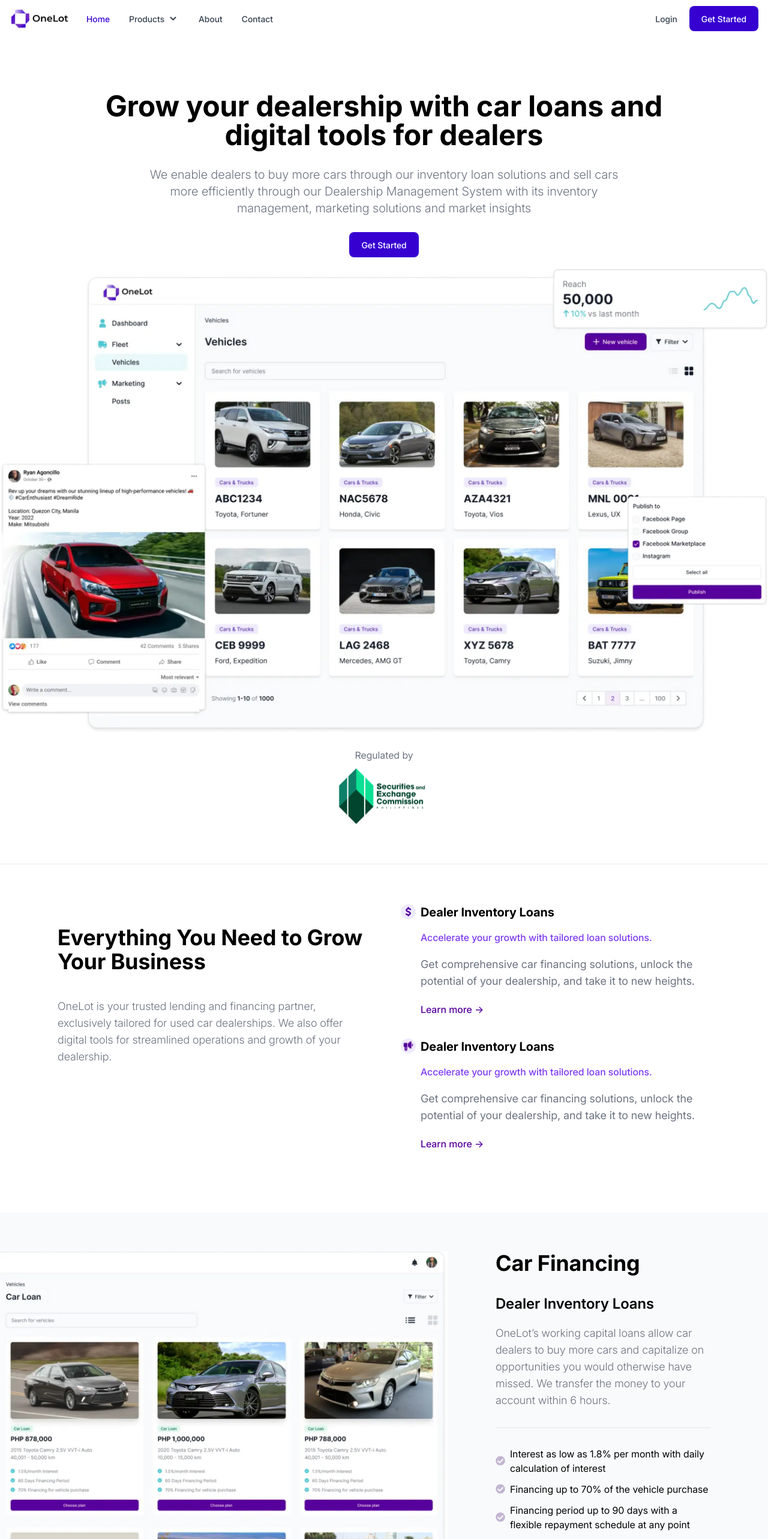
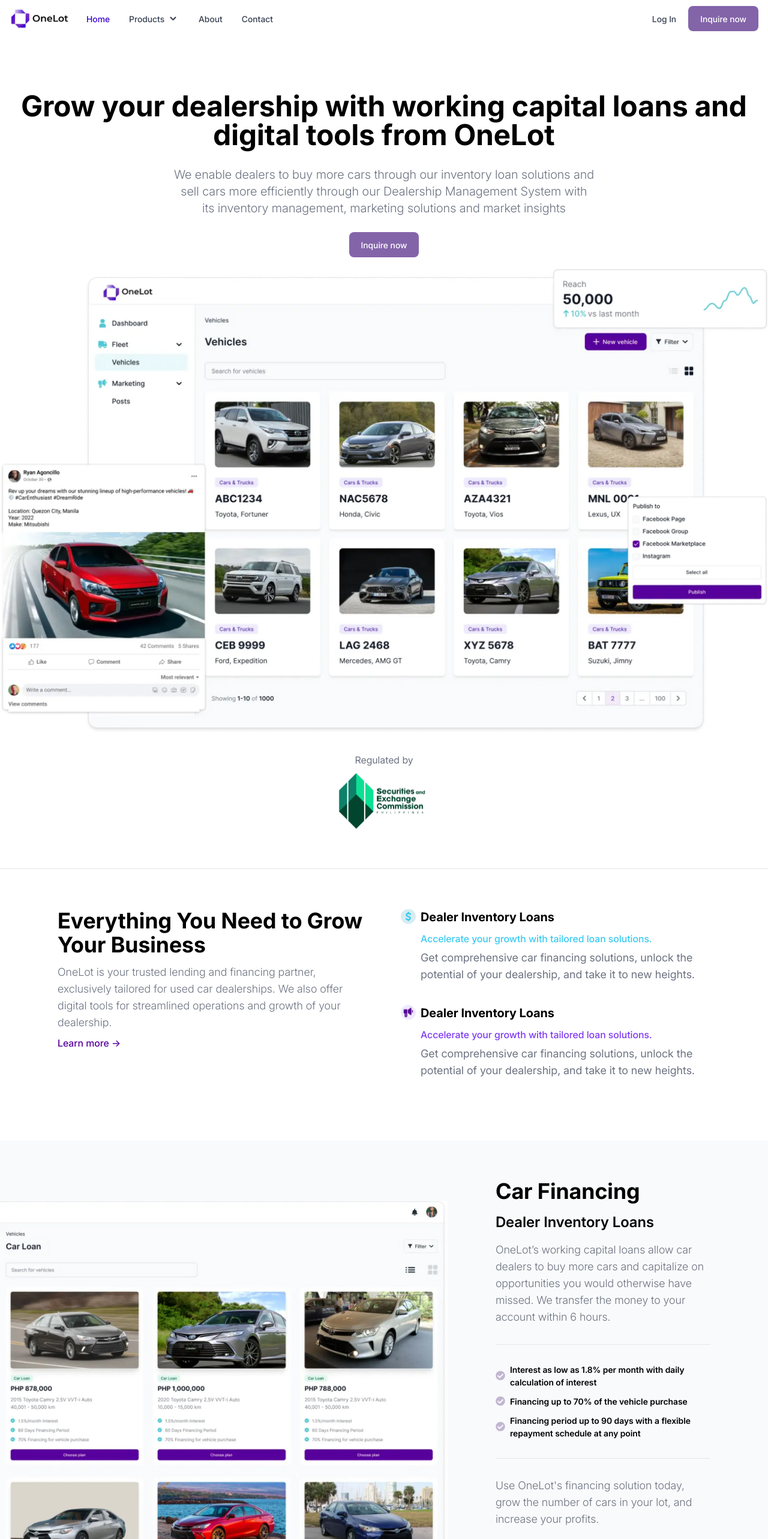
Before and after one commit to Tausif4171/onelot-assignment, a Next.js app: page / in a window 1280 px wide. Shown: the top 2566 px of the page at 60% size. Built offline with nearby package versions, Linux system fonts and the light colour scheme.

Commit message:
ui update ✅

```diff
--- a/app/components/BusinessGrowth.tsx
+++ b/app/components/BusinessGrowth.tsx
@@ -10,7 +10,7 @@
   title: string;
   subtitle: string;
   description: string;
-  buttonText: string;
+  isFirst: boolean; // New prop to indicate if it's the first card
 }
 
 const BusinessCard: React.FC<BusinessCardProps> = ({
@@ -18,30 +18,31 @@
   title,
   subtitle,
   description,
-  buttonText,
+  isFirst, // Use this to determine the text color
 }) => {
   return (
     <div className="flex items-start gap-x-2 mb-9">
       <Image alt={title} src={imageSrc} />
       <div>
-        <h2 className="font-bold text-lg md:text-xl mb-[18px] md:mb-4">
+        <h2 className="font-bold text-lg md:text-xl mb-[18px] md:mb-[10px]">
           {title}
         </h2>
-        <h3 className="font-medium text-base text-[#7E3AF2] mb-5 md:mb-[19px]">
+        <h3
+          className={`font-medium text-base ${
+            isFirst ? "text-[#3acaf2]" : "text-[#7E3AF2]"
+          } mb-5 md:mb-[6px]`}
+        >
           {subtitle}
         </h3>
-        <p className="font-normal text-sm md:text-lg text-[#6B7280] mb-[19px] md:mb-[21px]">
+        <p className="font-normal text-sm md:text-lg text-[#6B7280]">
           {description}
         </p>
-        <button className="font-medium text-base text-[#57009C]">
-          {buttonText} {"->"}
-        </button>
       </div>
     </div>
   );
 };
 
-export const BusinessGrowth = () => {
+export const BusinessGrowth: React.FC = () => {
   const businessData = [
     {
       imageSrc: dollar,
@@ -49,7 +50,6 @@
       subtitle: "Accelerate your growth with tailored loan solutions.",
       description:
         "Get comprehensive car financing solutions, unlock the potential of your dealership, and take it to new heights.",
-      buttonText: "Learn more",
     },
     {
       imageSrc: noise,
@@ -57,36 +57,38 @@
       subtitle: "Accelerate your growth with tailored loan solutions.",
       description:
         "Get comprehensive car financing solutions, unlock the potential of your dealership, and take it to new heights.",
-      buttonText: "Learn more",
     },
   ];
 
   return (
-    <div className=" flex justify-center pt-[66px] pb-[67px] px-4 md:px-24 border-t border-[#E5E7EB]">
+    <div className="flex justify-center pt-[66px] pb-[67px] px-4 md:px-24 border-t border-[#E5E7EB]">
       <div className="grid md:grid-cols-2 gap-[27px] md:gap-14 max-w-[1440px]">
         <div>
-          <div className="mb-[19px] md:mb-[41px] md:mt-9">
+          <div className="mb-[19px] md:mb-3 ">
             <Heading
               text="Everything You Need to Grow Your Business"
               size="md"
             />
           </div>
           <Description
-            text=" OneLot is your trusted lending and financing partner, exclusively
+            text="OneLot is your trusted lending and financing partner, exclusively
             tailored for used car dealerships. We also offer digital tools for
             streamlined operations and growth of your dealership."
             size="md"
           />
+          <button className="font-medium text-base text-[#57009C] mt-2">
+            Learn more {"->"}
+          </button>
         </div>
         <div>
           {businessData.map((data, index) => (
             <BusinessCard
-              key={index}
+              key={index} // Only pass the key here, not as a prop
               imageSrc={data.imageSrc}
               title={data.title}
               subtitle={data.subtitle}
               description={data.description}
-              buttonText={data.buttonText}
+              isFirst={index === 0} // Pass `isFirst` based on index
             />
           ))}
         </div>
--- a/app/components/CarFinancing.tsx
+++ b/app/components/CarFinancing.tsx
@@ -12,15 +12,15 @@
       <div className="flex md:flex-row flex-col-reverse gap-x-20 gap-y-4 max-w-[1440px] py-8 md:py-16 pl-4 md:pl-0 pr-4 md:pr-24">
         <Image
           // className=" w-[214px] h-[175px] md:w-[800px] md:h-[652px]"
-          className=" w-[60%] md:w-[63%] object-cover h-fit"
+          className=" mt-0 md:mt-9 md:w-[63%] object-cover h-fit"
           alt="carFinancing"
           src={carFinancing}
         />
         <div className="md:w-[37%]">
-          <div className=" mb-8">
+          <div className=" mb-4">
             <Heading text="Car Financing" size="md" />
           </div>
-          <h3 className=" font-semibold text-lg md:text-2xl mb-[17px] md:mb-[19px]">
+          <h3 className=" font-semibold text-lg md:text-2xl mb-[17px] md:mb-4">
             Dealer Inventory Loans
           </h3>
           <div className=" mb-[29px] md:mb-[31px]">
@@ -35,25 +35,27 @@
           <div className=" border-t border-b border-[#E5E7EB] py-[29px] md:py-[31px] mb-[29px] md:mb-[31px]">
             <div className="flex gap-x-2 mb-[11px] last:mb-0">
               <Image alt="rightTick" src={rightTick} />
-              <p>
+              <p className=" font-semibold text-[14px]">
                 Interest as low as 1.8% per month with daily calculation of
                 interest
               </p>
             </div>
             <div className="flex gap-x-2 mb-[11px] last:mb-0">
               <Image alt="rightTick" src={rightTick} />
-              <p>Financing up to 70% of the vehicle purchase</p>
+              <p className=" font-semibold text-[14px]">
+                Financing up to 70% of the vehicle purchase
+              </p>
             </div>
             <div className="flex gap-x-2 mb-[11px] last:mb-0">
               <Image alt="rightTick" src={rightTick} />
-              <p>
+              <p className=" font-semibold text-[14px]">
                 Financing period up to 90 days with a flexible repayment
                 schedule at any point
               </p>
             </div>
           </div>
 
-          <div className=" mb-[37px] md:mb-[27px]">
+          <div className=" mb-[37px] md:mb-7">
             <Description
               text="Use OneLot's financing solution today, grow the number
 of cars in your lot, and increase your profits."
--- a/app/components/DealerOperations.tsx
+++ b/app/components/DealerOperations.tsx
@@ -11,7 +11,7 @@
     <div className="bg-[#F9FAFB] flex justify-end mb-[33px] md:mb-[97px]">
       <div className="flex flex-col md:flex-row gap-x-20 gap-y-4 max-w-[1440px] py-8 md:py-16 pr-4 md:pr-0 pl-4 md:pl-24">
         <div className="md:w-[37%]">
-          <div className=" mb-8">
+          <div className=" mb-4">
             <Heading text="Dealership Management System" size="md" />
           </div>
 
@@ -22,10 +22,10 @@
               size="md"
             />
           </div>
-          <div className=" border-t border-b border-[#E5E7EB] py-[29px] md:py-[31px] mb-[29px] md:mb-[31px]">
+          <div className=" border-t border-b border-[#E5E7EB] py-[29px] md:py-[31px] mb-[29px] md:mb-7">
             <div className="flex gap-x-2 mb-[11px] last:mb-0">
               <Image alt="rightTick" src={rightTick} />
-              <p>
+              <p className=" font-semibold text-[14px]">
                 <b>Inventory Management:</b> Track all details about your cars
                 and sales in one place - from car details to buyers. All you
                 need to know in one place.
@@ -33,7 +33,7 @@
             </div>
             <div className="flex gap-x-2 mb-[11px] last:mb-0">
               <Image alt="rightTick" src={rightTick} />
-              <p>
+              <p className=" font-semibold text-[14px]">
                 <b>Marketing Tools:</b> Promote your cars across all platforms.
                 Write a marketing text and upload on Facebook Marketplace,
                 Groups, Pages, and Instagram with a single click.
@@ -41,7 +41,7 @@
             </div>
             <div className="flex gap-x-2 mb-[11px] last:mb-0">
               <Image alt="rightTick" src={rightTick} />
-              <p>
+              <p className=" font-semibold text-[14px]">
                 <b>Marketing Insights (Coming Soon):</b> Get insights on prices
                 and volumes for all cars in the market. We provide you with all
                 the data by combining information from various sources with a
@@ -50,7 +50,7 @@
             </div>
           </div>
 
-          <div className=" mb-[37px] md:mb-[27px]">
+          <div className=" mb-[37px] md:mb-7">
             <Description
               text="Sign up for OneLot's dealer platform today, and make
 managing your cars easier."
@@ -62,7 +62,7 @@
         </div>
         <Image
           // className=" w-[214px] h-[175px] md:w-[800px] md:h-[652px]"
-          className=" w-[60%] md:w-[63%] object-cover h-fit"
+          className=" mt-0 md:mt-9 md:w-[63%] object-cover h-fit"
           alt="carFinancing"
           src={dealerOperations}
         />
--- a/app/components/Header.tsx
+++ b/app/components/Header.tsx
@@ -23,8 +23,8 @@
         </div>
       </div>
       <div className=" hidden md:flex">
-        <Button variant="transparent" text="Login" />
-        <Button text="Get Started" />
+        <Button variant="transparent" text="Log In" />
+        <Button text="Inquire now" />
       </div>
       <Image className=" md:hidden" src={toggle} alt="" />
     </div>
--- a/app/components/Hero.tsx
+++ b/app/components/Hero.tsx
@@ -10,14 +10,14 @@
   return (
     <div className="flex flex-col justify-center items-center text-center mb-4 md:mb-14">
       <div className=" px-5 lg:px-0 flex flex-col items-center">
-        <div className="max-w-[940px] mb-[18px] md:mb-7">
+        <div className="max-w-[1210px] mb-[18px] md:mb-7">
           <Heading
-            text="Grow your dealership with car loans and digital tools for dealers"
+            text="Grow your dealership with working capital loans and digital tools from OneLot"
             size="lg"
           />
         </div>
 
-        <div className="mb-[26px] max-w-[798px]">
+        <div className="mb-[26px] max-w-[702px]">
           <Description
             text=" We enable dealers to buy more cars through our inventory loan
           solutions and sell cars more efficiently through our Dealership
@@ -29,10 +29,10 @@
       </div>
 
       <div className=" mb-5">
-        <Button text="Get Started" />
+        <Button text="Inquire now" />
       </div>
 
-      <Image className=" mb-6" alt="hero" src={hero} />
+      <Image className=" mb-8" alt="hero" src={hero} />
 
       <div>
         <h5 className=" font-normal text-base text-[#6B7280]">Regulated by</h5>
--- a/app/components/WhyChooseUs.tsx
+++ b/app/components/WhyChooseUs.tsx
@@ -19,10 +19,10 @@
   title,
   description,
 }) => (
-  <div className="flex flex-col justify-center items-center text-center pt-6 py-11 px-6 border border-[#E5E7EB] rounded-lg">
-    <Image className="mb-3" alt={title} src={image} />
+  <div className="flex flex-col justify-center items-center text-center pt-6 py-11 px-4 border border-[#E5E7EB] rounded-lg">
+    <Image className="mb-3 w-12 h-12" alt={title} src={image} />
     <h3 className="mb-1 font-semibold text-lg">{title}</h3>
-    <Description text={description} size="xs" />
+    <Description text={description} size="sm" />
   </div>
 );
 
@@ -61,7 +61,7 @@
   return (
     <div className="flex flex-col justify-center items-center mx-auto max-w-[1440px] px-4 md:px-20 mb-[33px] md:mb-[97px]">
       <Heading text="Why OneLot?" size="sm" />
-      <div className="grid sm:grid-cols-2 lg:grid-cols-3 xl:grid-cols-5 gap-4 mt-10">
+      <div className="grid sm:grid-cols-2 lg:grid-cols-3 xl:grid-cols-5 gap-4 mt-12">
         {features.map((feature, index) => (
           <FeatureCard
             key={index}
--- a/app/components/common/Button.tsx
+++ b/app/components/common/Button.tsx
@@ -15,7 +15,7 @@
         ${
           variant === "transparent"
             ? "text-[#374151] bg-transparent"
-            : "text-white bg-[#3600D1]"
+            : "text-white bg-[#8364a9]"
         }`}
     >
       {text}
```
Also changed, not shown: app/components/Testimonials.tsx (+9 -39 lines), app/assets/BusinessGrowth/dollar.svg.
